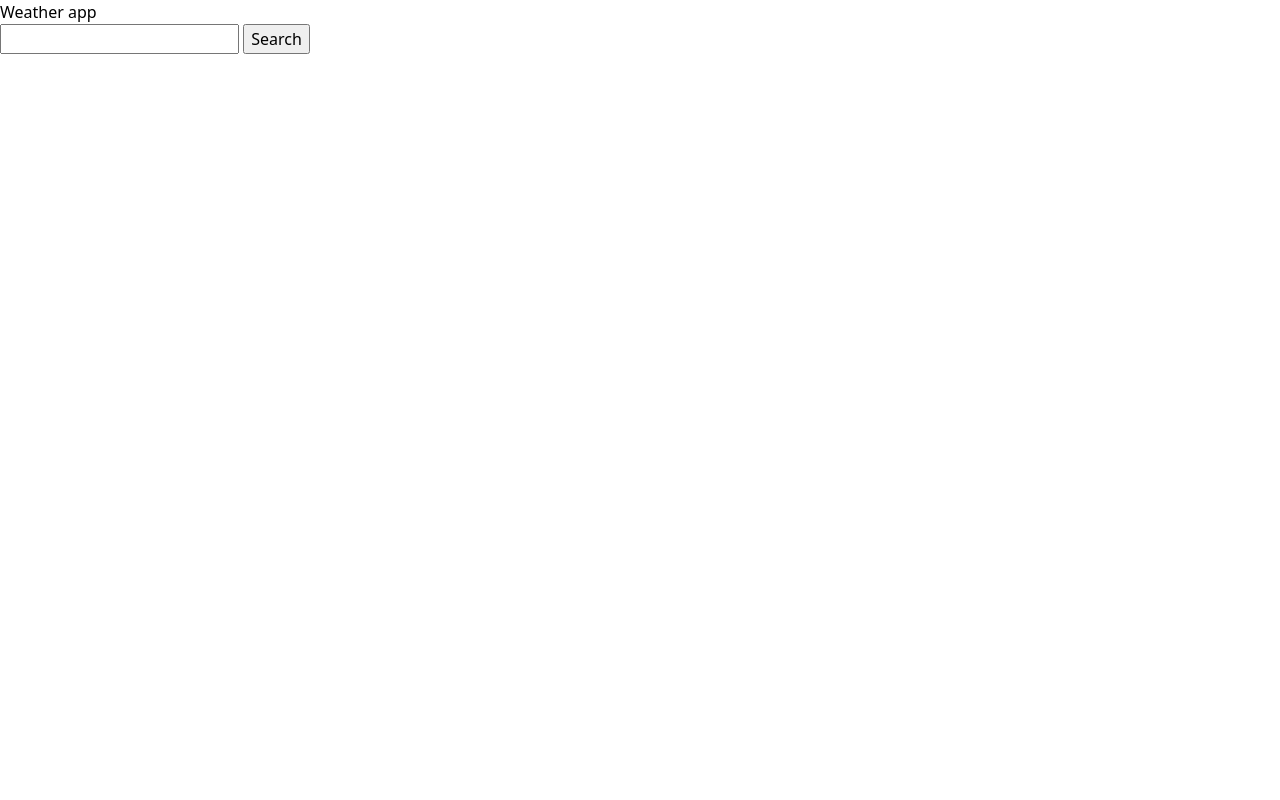
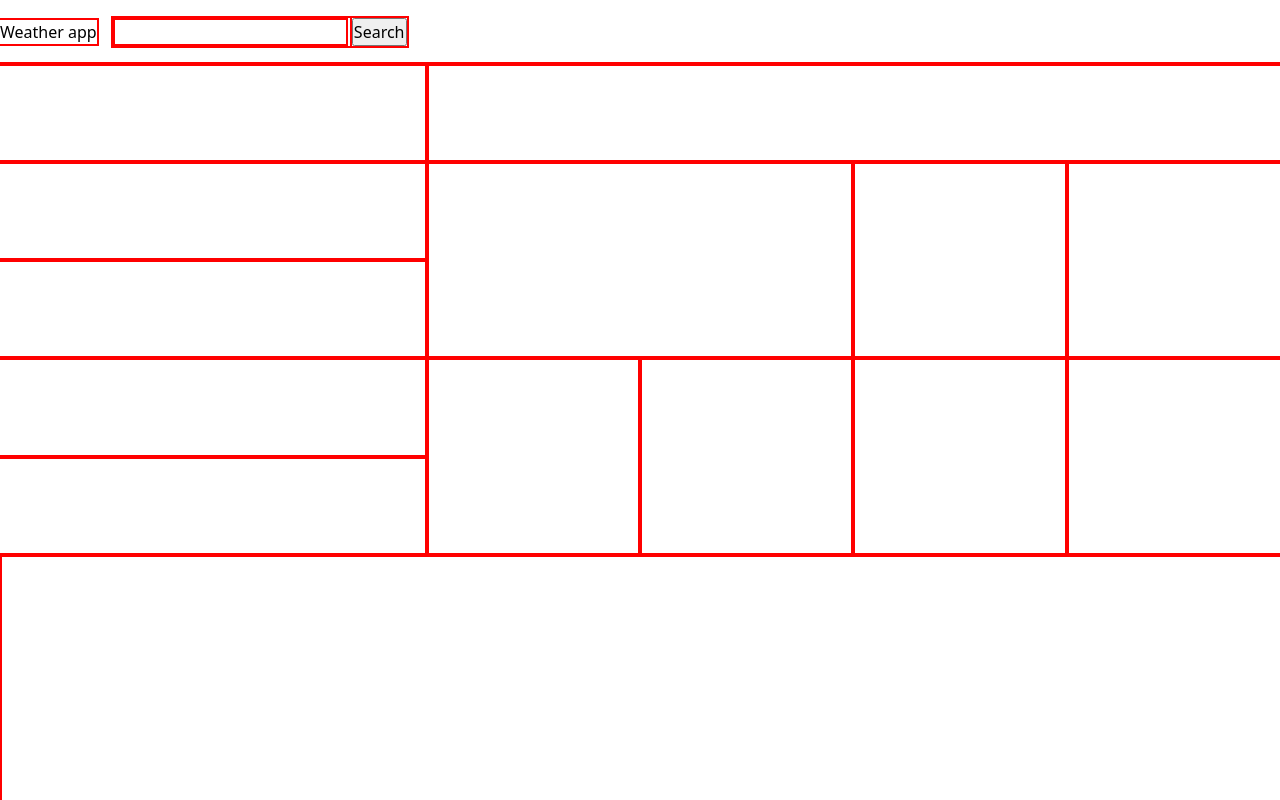
Before and after one commit to diegogo69/weather_app, a website built with webpack: page src/static/template.html in a window 1280 px wide. Built offline with nearby package versions, Linux system fonts and the light colour scheme.

Commit message:
FEAT: Add base grid page layout

```diff
--- a/src/static/css/styles.css
+++ b/src/static/css/styles.css
@@ -1,3 +1,58 @@
 svg {
     width: 24px;
 }
+
+* {
+    outline: 2px solid red;
+    margin: 0;
+    padding: 0;
+}
+
+body {
+    display: flex;
+    flex-direction: column;
+    min-height: 100vh;
+}
+
+header {
+    display: flex;
+    align-items: center;
+    gap: 1rem;
+    height: 4rem;
+}
+
+main {
+    flex: 1;
+    display: grid;
+    grid-template-columns: 1fr 2fr;
+    grid-template-rows: 2fr 1fr;
+    grid-template-areas:
+        'summary details'
+        'week week';
+}
+
+.summary-container {
+    grid-area: summary;
+    display: grid;
+}
+
+.details-container {
+    grid-area: details;
+    display: grid;
+
+    grid-template-columns: 1fr 1fr 1fr 1fr;
+    grid-template-rows: 1fr 2fr 2fr;
+}
+
+.week-container {
+    grid-area: week;
+    display: flex;
+}
+
+.description {
+    grid-column: 1 / -1;
+}
+
+.minmax {
+    grid-column: 1 / 3;
+}
--- a/src/static/js/dom_update.js
+++ b/src/static/js/dom_update.js
@@ -21,19 +21,20 @@ const sunset = detailsContainer.querySelector('.sunset');
 const moonphase = detailsContainer.querySelector('.moonphase');
 
 const domNodes = {
+    icon: weatherIcon,
     resolvedAddress,
     description,
     conditions,
     datetime,
     temp,
+
+    minmax,
     feelslike,
     humidity,
     windspeed,
-    minmax,
     moonphase,
     sunrise,
     sunset,
-    icon: weatherIcon
 }
 
 function domUpdate(data) {
--- a/src/static/template.html
+++ b/src/static/template.html
@@ -34,13 +34,22 @@
         <!-- Details -->
         <div class="details-container">
             <div class="description"></div>
+            <div class="minmax"></div>
             <div class="feelslike"></div>
             <div class="humidity"></div>
             <div class="windspeed"></div>
-            <div class="minmax"></div>
+            <div class="moonphase"></div>
             <div class="sunrise"></div>
             <div class="sunset"></div>
-            <div class="moonphase"></div>
+        </div>
+
+        <!-- Week -->
+        <div class="week-container">
+            <div class="week-day"></div>
+            <div class="week-day"></div>
+            <div class="week-day"></div>
+            <div class="week-day"></div>
+            <div class="week-day"></div>
         </div>
     </main>
 </body>
```
